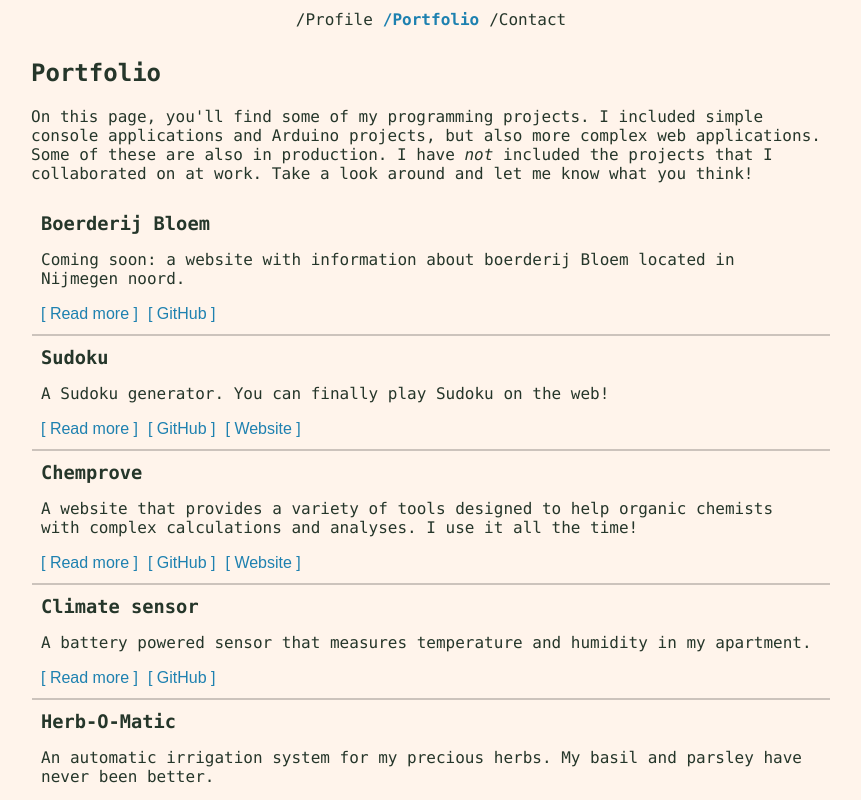
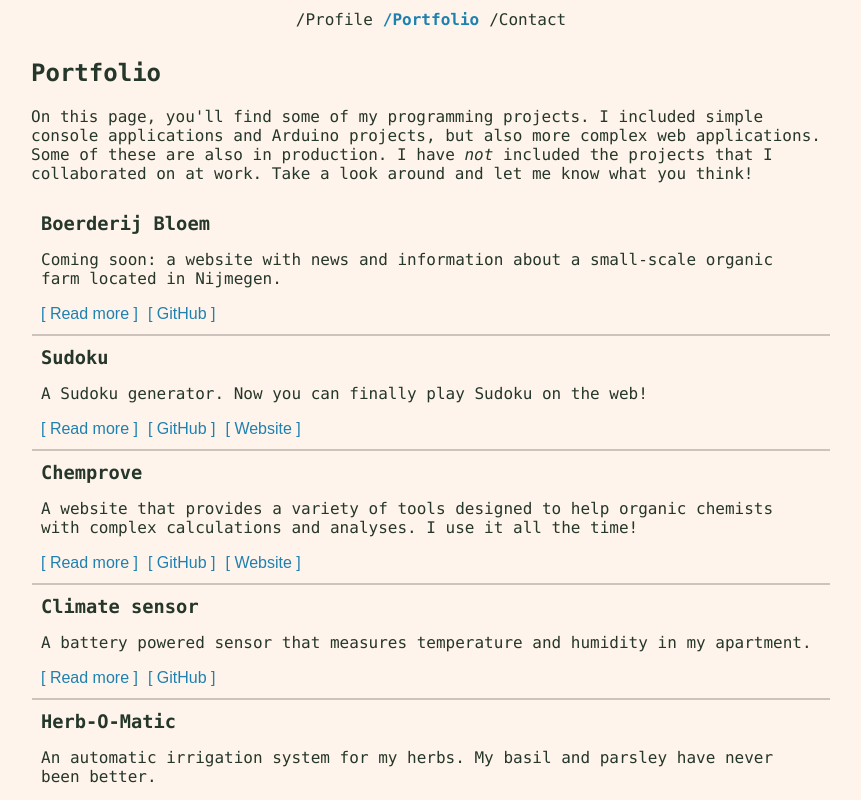
Before and after one commit to Noldyman/portfolio, a Next.js app: page /portfolio in a window 1280 px wide. Shown: the top 800 px of the page, without its empty margins (209-1070 px from the left). Built offline with nearby package versions, Linux system fonts and the light colour scheme.

Commit message:
make small adjustments

```diff
--- a/src/pages/index.tsx
+++ b/src/pages/index.tsx
@@ -11,7 +11,7 @@ export default function Profile() {
     nickName: "Noldy",
     livingIn: "Nijmegen (NL)",
     sports: ["Climbing", "Bouldering", "Mountainbiking", "Running"],
-    hobbies: ["Board games", "Concerts", "Movies", "Cooking & fermenting"],
+    hobbies: ["Board games", "Concerts", "Movies", "Cooking & fermentation"],
     interests: ["Music", "Domotics", "Science", "Nature"],
     fanOf: ["The Big Lebowski", "Vulfpeck", "Rick & Morty"],
   }`;
--- a/src/pages/portfolio/index.tsx
+++ b/src/pages/portfolio/index.tsx
@@ -32,13 +32,13 @@ export const posts: PostMetaData[] = [
     title: "Boerderij Bloem",
     name: "boerderij-bloem",
     description:
-      "Coming soon: a website with information about boerderij Bloem located in  Nijmegen noord.",
+      "Coming soon: a website with news and information about a small-scale organic farm located in  Nijmegen.",
     gitHubPath: "https://github.com/Noldyman/boerderij-bloem",
   },
   {
     title: "Sudoku",
     name: "sudoku",
-    description: "A Sudoku generator. You can finally play Sudoku on the web!",
+    description: "A Sudoku generator. Now you can finally play Sudoku on the web!",
     gitHubPath: "https://github.com/Noldyman/sudoku",
     websitePath: "https://superdoku.nl",
   },
@@ -60,7 +60,7 @@ export const posts: PostMetaData[] = [
     title: "Herb-O-Matic",
     name: "herb-o-matic",
     description:
-      "An automatic irrigation system for my precious herbs. My basil and parsley have never been better.",
+      "An automatic irrigation system for my herbs. My basil and parsley have never been better.",
     gitHubPath: "https://github.com/Noldyman/herb-o-matic",
   },
   {
--- a/src/styles/portfolio.scss
+++ b/src/styles/portfolio.scss
@@ -28,7 +28,7 @@
   }
 
   code {
-    background-color: darken(#fff4eb, 5);
+    background-color: darken($background-color, 5);
     padding: 5px;
     border-radius: 5px;
     line-height: 30px;
```
Also changed, not shown: src/posts/chemprove.md (+1 -1 lines), src/posts/cryptonizer.md (+0 -1 lines), src/posts/herb-o-matic.md (+1 -1 lines), public/images/posts/chemprove1.jpg.
